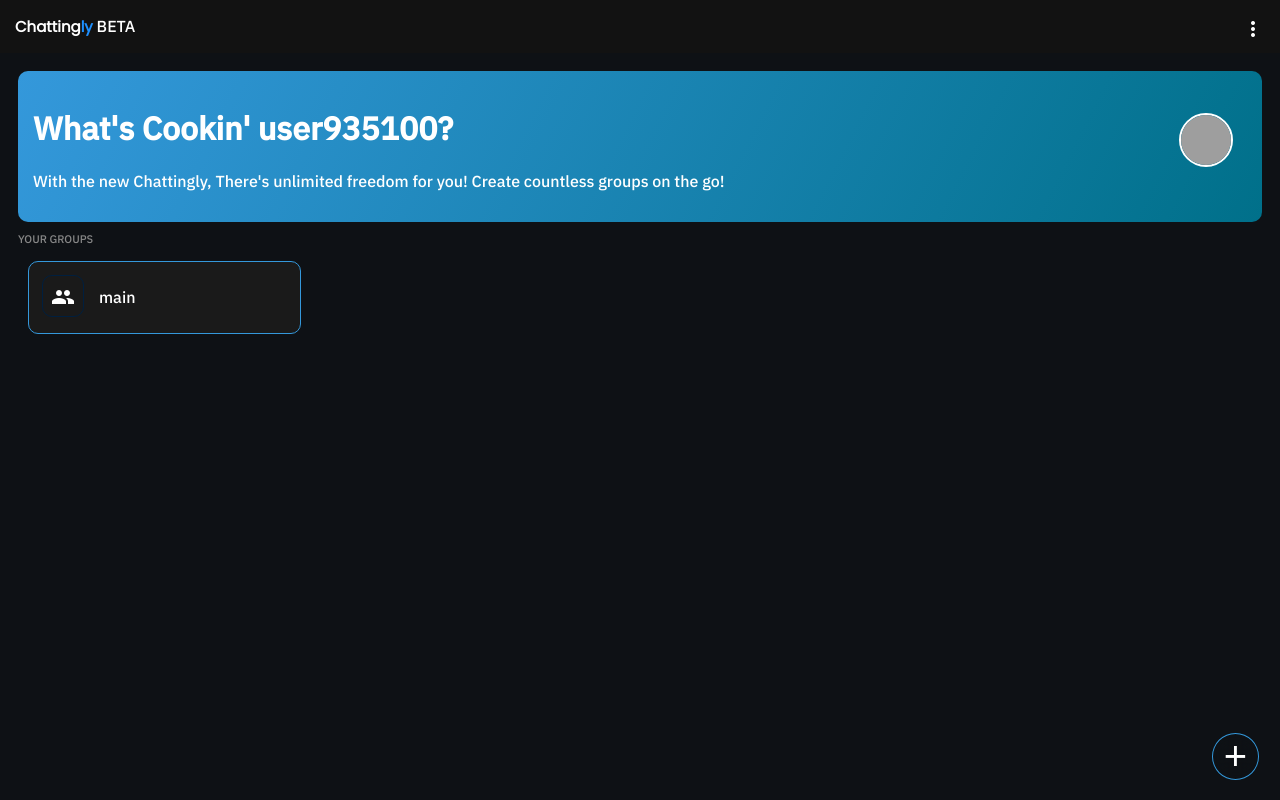
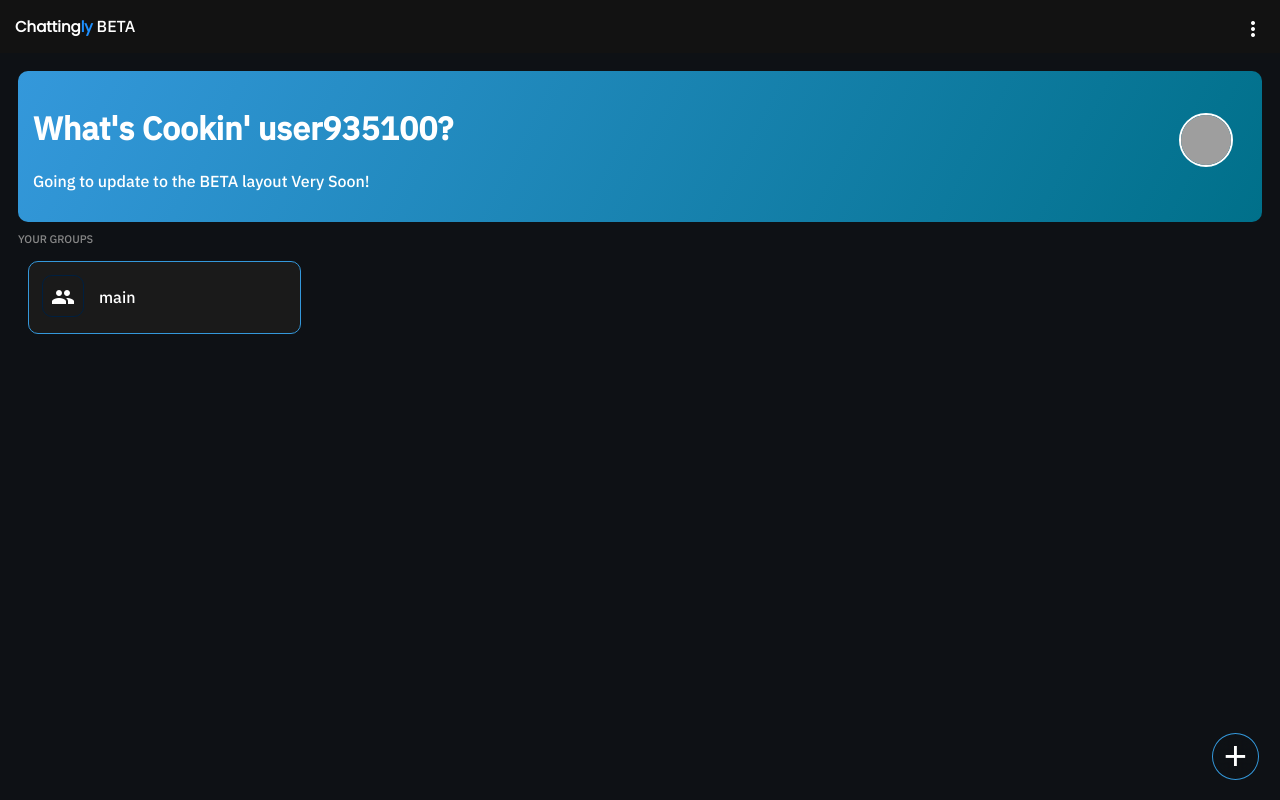
Before and after one commit to adthoughtsglobal/chattingly, a plain HTML site: page index.html in a window 1280 px wide. Drawn offline with Linux system fonts and the light colour scheme; grey boxes are pictures that could not be loaded.

Commit message:
Update index.html

```diff
--- a/index.html
+++ b/index.html
@@ -122,7 +122,7 @@ alert("Welcome To Chattingly!\n\nremember to check out Chattingly legal short no
 			<img onclick="pmon()"
 				src="https://www.ateneo.edu/sites/default/files/2021-11/istockphoto-517998264-612x612.jpeg">
 			<h1 id="welcome">Oh Man, I Can't move, I Want JS!</h1>
-			<p>With the new Chattingly, There's unlimited freedom for you! Create countless groups on the go!</p>
+			<p>Going to update to the BETA layout Very Soon!</p>
 
 		</div>
 		<span class="gtitle">your Groups</span>
```
